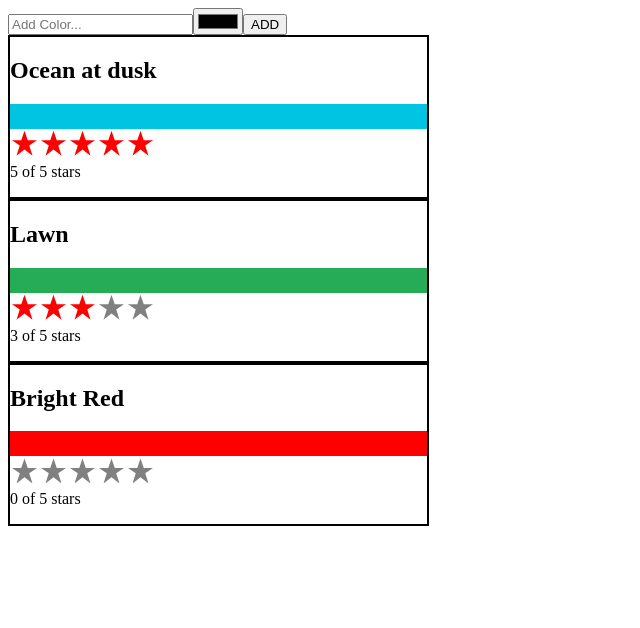
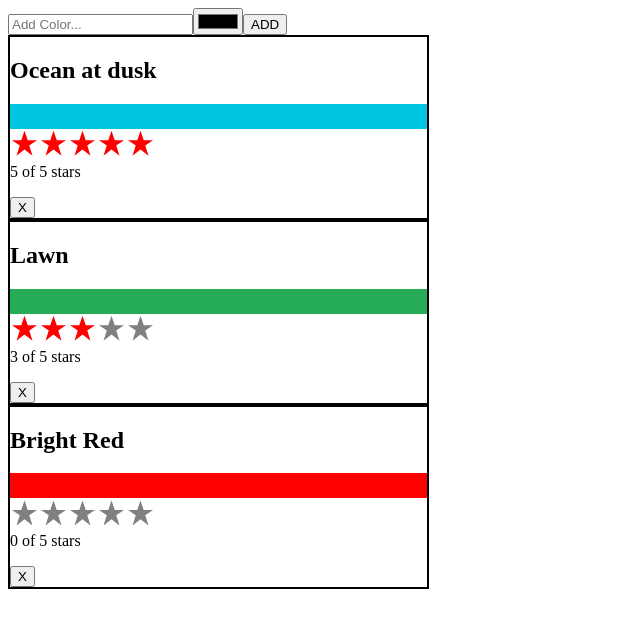
Before and after one commit to pfelto/reactColor, a React (Create React App) app: page / in a window 1280 px wide. Shown: the top 628 px of the page, without its empty margins (0-640 px from the left). Built offline with nearby package versions, Linux system fonts and the light colour scheme.

Commit message:
Added code to let you remove and change ratings on each color. This completes using React State and intro to Components and refs.

```diff
--- a/src/App.js
+++ b/src/App.js
@@ -3,12 +3,63 @@ import ColorsData from "./ColorsData";
 import ColorsList from "./colorList";
 import AddColorForm from "./addColorForm"
 
+let id = 4;
+
 class App extends React.Component {
+    constructor(props){
+        super(props);
+        this.state = {
+            colors: ColorsData,
+        }
+        this.removeColor = this.removeColor.bind(this);
+    }
+
+    addColor(title,color){
+        const colors = [
+            ...this.state.colors,
+            {
+                id: id,
+                title,
+                color,
+                rating: 0,
+            }
+        ]
+        id++;
+        this.setState({colors});
+    }
+
+    removeColor(id){
+        const colors = this.state.colors.filter(
+            color => color.id !== id
+        );
+        this.setState({colors});
+    }
+
+    rateColor(id, rating){
+        console.log('Wow you are here!');
+        const colors = this.state.colors.map(color =>
+            (color.id !== id) ? color :
+            {
+                ...color,
+                rating
+            });
+            console.log(colors);
+            this.setState({colors});
+    }
+
     render(){
+        const { colors } = this.state;
+        //console.log(colors);
         return (
             <div>
-                <AddColorForm />
-                <ColorsList colors={ColorsData}/>
+                <AddColorForm onNewColor={(title,color) => this.addColor(title,color)}/>
+                <ColorsList colors={colors}
+                onRemove={(id) => this.removeColor(id)}
+                onRate={(id,rating) => {
+                    console.log(id);
+                    console.log(rating);
+                    this.rateColor(id,rating);
+                    }}/>
             </div>
         );
     }
--- a/src/addColorForm.js
+++ b/src/addColorForm.js
@@ -1,12 +1,11 @@
 import React from "react";
 
+//do not need this to be a class as moving functionality and state out of this ish
+//Need class to use refs. If we end up using it in the end i won't change this
+//You may not use the ref attribute on function components because they don’t have instances.
+//this.refs is depreciated
 
 class AddColorForm extends React.Component {
-    constructor(props){
-        super(props);
-        this.submit = this.submit.bind(this);
-    }
-
     submit(e){
         const { _title , _color } = this.refs;
         e.preventDefault();
@@ -19,7 +18,7 @@ class AddColorForm extends React.Component {
 
     render(){
         return (
-            <form onSubmit={this.submit}>
+            <form onSubmit={(e) => this.submit(e)}>
                 <input ref='_title'
                     type='text'
                     placeholder='Add Color...'/>
--- a/src/colorList.js
+++ b/src/colorList.js
@@ -1,11 +1,16 @@
 import Colors from './colors'
 
-const ColorsList = ({colors=[]}) =>
+const ColorsList = ({colors=[], onRemove=f=>f , onRate=f=>f }) =>
 <div>
     {(colors.length === 0) ?
     <p>No Colors Listed. (Add a Color)</p> :
     colors.map(color =>
-        <Colors key={color.id} {...color} />
+        <Colors key={color.id}
+        title={color.title}
+        color={color.color}
+        rating={color.rating}
+        onRemove={() => onRemove(color.id)}
+        onRate={(rating) => onRate(color.id, rating)}/>
     )}
 </div>
 
--- a/src/colors.js
+++ b/src/colors.js
@@ -2,15 +2,16 @@ import React from "react";
 //import PropTypes from 'prop-types';
 import StarRating from "./starRating";
 
-const Color = ({title, color, rating=0}) =>
+const Color = ({title, color, rating=0, onRemove=f=>f, onRate=f=>f }) =>
 <section className='color'>
     <h1>{title}</h1>
     <div className='box'
         style={{ backgroundColor: color }}>
     </div>
     <div>
-        <StarRating starsSelected={rating}/>
+        <StarRating starsSelected={rating} onRate={onRate}/>
     </div>
+    <button onClick={onRemove}>X</button>
 </section>
 
 
--- a/src/starRating.js
+++ b/src/starRating.js
@@ -2,11 +2,11 @@ import React from "react";
 import PropTypes from 'prop-types';
 import Star from "./star";
 
-const StarRating = ({starsSelected=0 , totalStars=5 }) => {
+const StarRating = ({starsSelected=0 , totalStars=5 , onRate=f=>f }) => {
     const starsRatingArray = Array(totalStars).fill(null).map((star,i) =>
     <Star key={i}
         selected={i<starsSelected}
-        onClick={() => console.log('clicked')}/>);
+        onClick={() => onRate(i+1)}/>);
     return(
         <div>
         {starsRatingArray}
```
